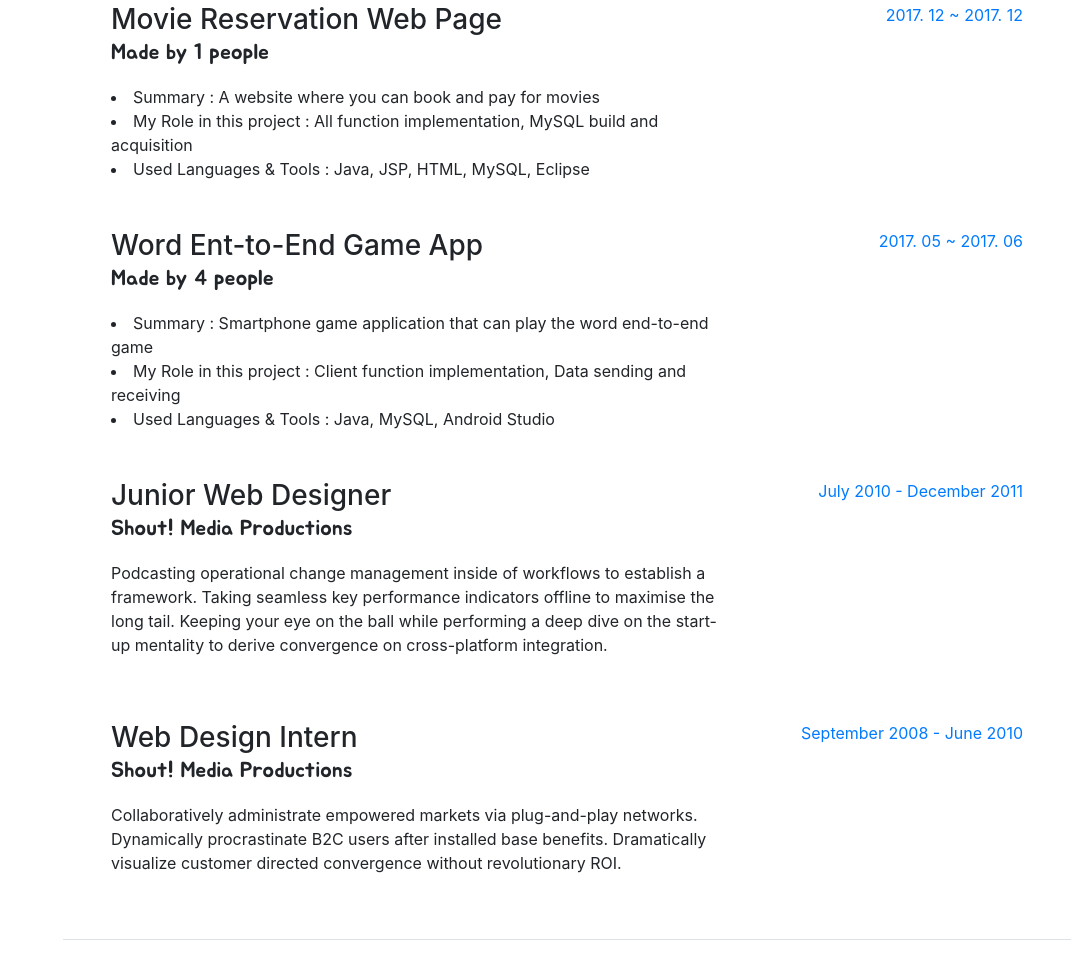
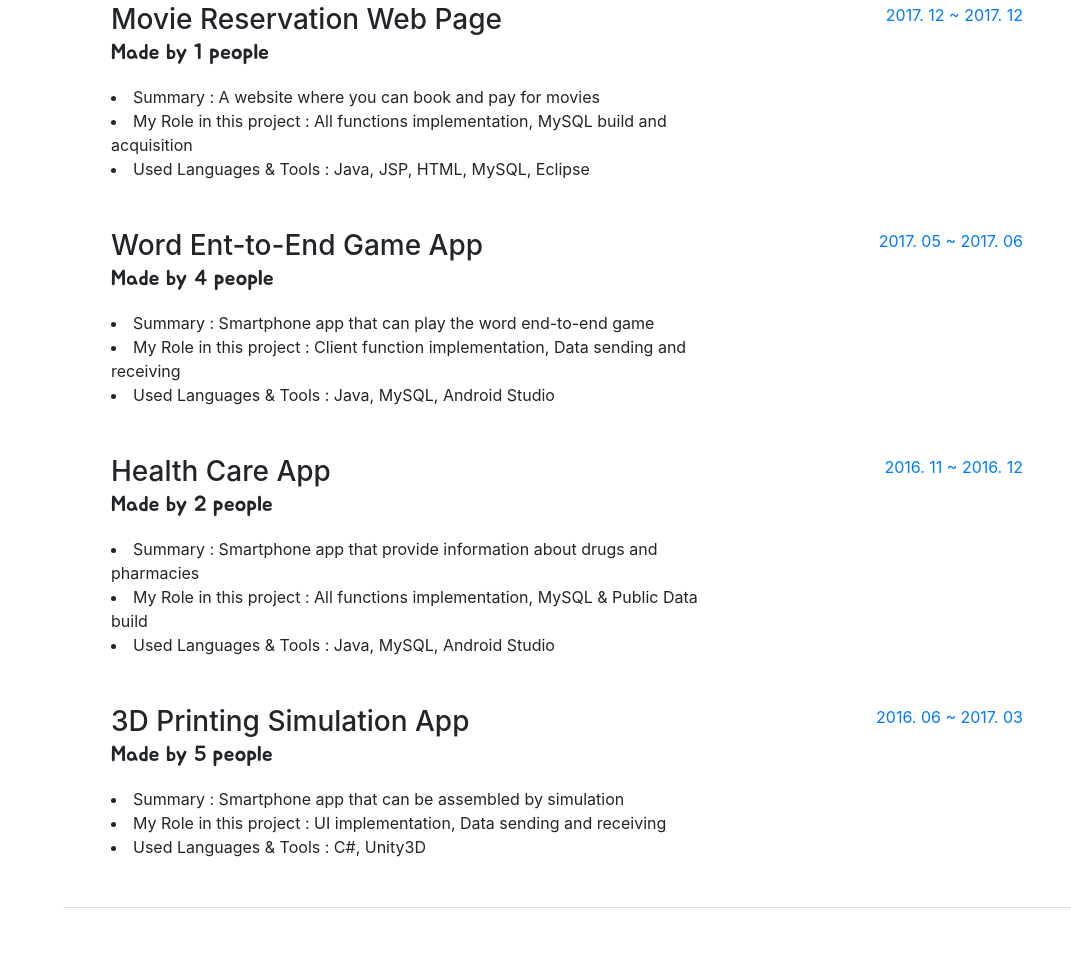
Before and after one commit to wnsgur556/wnsgur556.github.io, a website with bundled scripts: page index.html in a window 1280 px wide. Shown: the part 931-1910 px from the top of the page, without its empty margins (209-1280 px from the left). Built offline with nearby package versions, Linux system fonts and the light colour scheme; a web font is replaced by a local one.

Commit message:
3rd commit

```diff
--- a/index.html
+++ b/index.html
@@ -111,7 +111,7 @@
               <h3 class="mb-0">Movie Reservation Web Page</h3>
               <div class="subheading mb-3">Made by 1 people</div>
               <li>Summary : A website where you can book and pay for movies</il>
-              <li>My Role in this project : All function implementation, MySQL build and acquisition</il>
+              <li>My Role in this project : All functions implementation, MySQL build and acquisition</il>
               <li>Used Languages &amp; Tools : Java, JSP, HTML, MySQL, Eclipse</il>
             </div>
             <div class="resume-date text-md-right">
@@ -123,7 +123,7 @@
             <div class="resume-content mr-auto">
               <h3 class="mb-0">Word Ent-to-End Game App</h3>
               <div class="subheading mb-3">Made by 4 people</div>
-              <li>Summary : Smartphone game application that can play the word end-to-end game</il>
+              <li>Summary : Smartphone app that can play the word end-to-end game</il>
               <li>My Role in this project : Client function implementation, Data sending and receiving</il>
               <li>Used Languages &amp; Tools : Java, MySQL, Android Studio</il>
             </div>
@@ -134,23 +134,27 @@
 
           <div class="resume-item d-flex flex-column flex-md-row mb-5">
             <div class="resume-content mr-auto">
-              <h3 class="mb-0">Junior Web Designer</h3>
-              <div class="subheading mb-3">Shout! Media Productions</div>
-              <p>Podcasting operational change management inside of workflows to establish a framework. Taking seamless key performance indicators offline to maximise the long tail. Keeping your eye on the ball while performing a deep dive on the start-up mentality to derive convergence on cross-platform integration.</p>
+              <h3 class="mb-0">Health Care App</h3>
+              <div class="subheading mb-3">Made by 2 people</div>
+              <li>Summary : Smartphone app that provide information about drugs and pharmacies</il>
+              <li>My Role in this project : All functions implementation, MySQL &amp; Public Data build</il>
+              <li>Used Languages &amp; Tools : Java, MySQL, Android Studio</il>
             </div>
             <div class="resume-date text-md-right">
-              <span class="text-primary">July 2010 - December 2011</span>
+              <span class="text-primary">2016. 11 ~ 2016. 12</span>
             </div>
           </div>
 
           <div class="resume-item d-flex flex-column flex-md-row">
             <div class="resume-content mr-auto">
-              <h3 class="mb-0">Web Design Intern</h3>
-              <div class="subheading mb-3">Shout! Media Productions</div>
-              <p>Collaboratively administrate empowered markets via plug-and-play networks. Dynamically procrastinate B2C users after installed base benefits. Dramatically visualize customer directed convergence without revolutionary ROI.</p>
+              <h3 class="mb-0">3D Printing Simulation App</h3>
+              <div class="subheading mb-3">Made by 5 people</div>
+              <li>Summary : Smartphone app that can be assembled by simulation</il>
+              <li>My Role in this project : UI implementation, Data sending and receiving</il>
+              <li>Used Languages &amp; Tools : C#, Unity3D</il>
             </div>
             <div class="resume-date text-md-right">
-              <span class="text-primary">September 2008 - June 2010</span>
+              <span class="text-primary">2016. 06 ~ 2017. 03</span>
             </div>
           </div>
 
```
